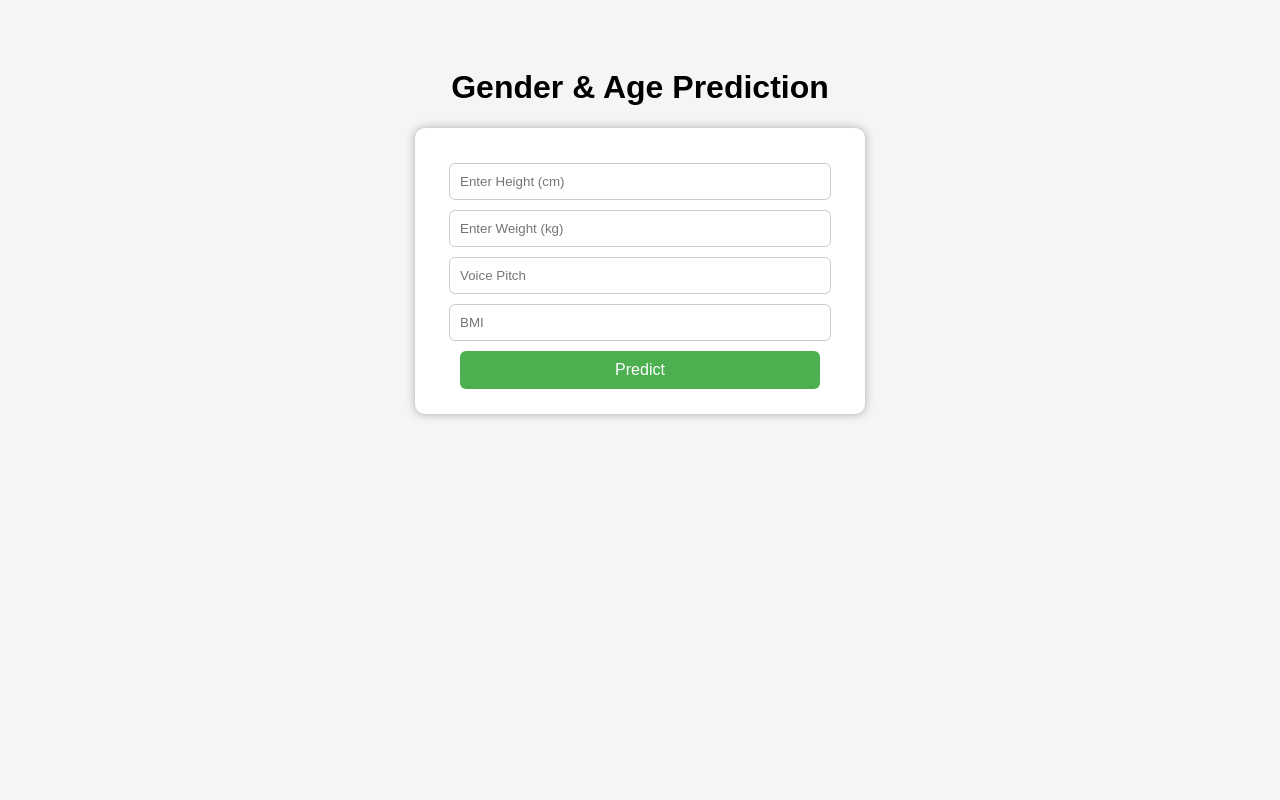
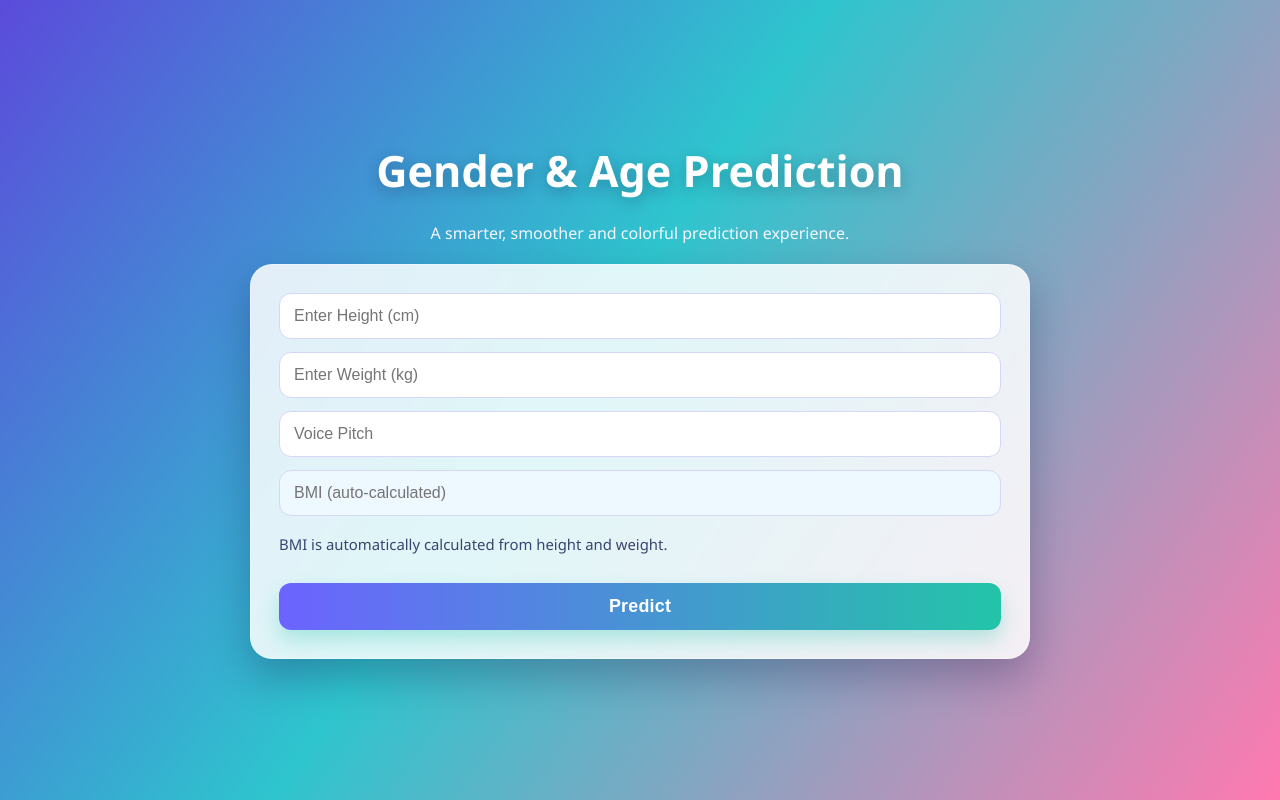
Before and after one commit to chaudhary-pawan/Gender-and-Age-detection, a Django app: page / in a window 1280 px wide. Run offline with Django 5.2, Linux system fonts and the light colour scheme; parts of the project's set-up code (start-up, migrations or seed data) failed here and were passed over.

Commit message:
Redesign UI and add auto BMI calculation
Agent-Logs-Url: https://github.com/chaudhary-pawan/Gender-and-Age-detection/sessions/b5a9dd44-64be-45d4-bc71-bf317e06392f

Co-authored-by: chaudhary-pawan <144591052+chaudhary-pawan@users.noreply.github.com>

```diff
--- a/project_app/templates/index.html
+++ b/project_app/templates/index.html
@@ -2,66 +2,185 @@
 <html>
 <head>
     <title>Gender & Age Prediction</title>
+    <meta name="viewport" content="width=device-width, initial-scale=1.0" />
 
     <style>
+        :root {
+            --card-bg: rgba(255, 255, 255, 0.85);
+            --text-main: #1d1b4f;
+            --accent: #6c63ff;
+            --accent-2: #23c4a8;
+        }
+
+        * {
+            box-sizing: border-box;
+        }
+
         body {
-            font-family: Arial;
-            background: #f5f5f5;
-            padding: 40px;
+            margin: 0;
+            min-height: 100vh;
+            font-family: "Segoe UI", Arial, sans-serif;
+            background: linear-gradient(125deg, #5b4bdb 0%, #2ec5ce 45%, #ff79b0 100%);
+            display: flex;
+            align-items: center;
+            justify-content: center;
+            padding: 32px 16px;
+            color: var(--text-main);
+        }
+
+        .container {
+            width: 100%;
+            max-width: 780px;
+        }
+
+        .card {
+            width: 100%;
+            background: var(--card-bg);
+            border: 1px solid rgba(255, 255, 255, 0.35);
+            backdrop-filter: blur(6px);
+            border-radius: 22px;
+            padding: 28px;
+            box-shadow: 0 18px 40px rgba(23, 13, 63, 0.28);
+            animation: fadeIn 0.55s ease;
+        }
+
+        h1 {
+            margin: 0 0 22px;
             text-align: center;
+            font-size: clamp(2rem, 4vw, 2.7rem);
+            color: #fff;
+            text-shadow: 0 4px 15px rgba(16, 8, 39, 0.25);
         }
+
+        .subtext {
+            margin: 0 0 20px;
+            text-align: center;
+            color: #f5f5ff;
+            font-size: 1rem;
+        }
+
         form {
-            width: 400px;
-            margin: auto;
-            background: white;
-            padding: 25px;
-            border-radius: 10px;
-            box-shadow: 0px 0px 10px #aaa;
+            display: grid;
+            gap: 13px;
         }
+
         input, button {
-            width: 90%;
-            padding: 10px;
-            margin-top: 10px;
-            border-radius: 6px;
-            border: 1px solid #ccc;
+            width: 100%;
+            padding: 13px 14px;
+            border-radius: 12px;
+            border: 1px solid #d4d7f6;
+            outline: none;
+            font-size: 1rem;
+            transition: all 0.22s ease;
         }
+
+        input:focus {
+            border-color: var(--accent);
+            box-shadow: 0 0 0 4px rgba(108, 99, 255, 0.18);
+            transform: translateY(-1px);
+        }
+
+        input[readonly] {
+            background: #eef8ff;
+            color: #2f3a5a;
+            cursor: not-allowed;
+        }
+
         button {
-            background: #4CAF50;
+            margin-top: 2px;
             border: none;
             color: white;
-            font-size: 16px;
+            font-size: 1.12rem;
+            font-weight: 600;
+            letter-spacing: 0.2px;
+            background: linear-gradient(90deg, var(--accent) 0%, var(--accent-2) 100%);
+            box-shadow: 0 10px 20px rgba(35, 196, 168, 0.3);
+            cursor: pointer;
         }
+
         button:hover {
-            background: #45A049;
+            transform: translateY(-1px);
+            box-shadow: 0 15px 28px rgba(35, 196, 168, 0.4);
+        }
+
+        .meta {
+            margin-top: 5px;
+            font-size: 0.93rem;
+            color: #39456e;
+        }
+
+        .error {
+            margin: 2px 0 0;
+            background: #ffe6eb;
+            color: #a31f3f;
+            padding: 10px 12px;
+            border-radius: 10px;
+            font-size: 0.95rem;
+            border: 1px solid #ffc6d3;
         }
 
         .result-box {
             margin-top: 20px;
-            background: white;
-            padding: 20px;
-            width: 450px;
-            margin-left: auto;
-            margin-right: auto;
-            border-radius: 10px;
-            box-shadow: 0px 0px 10px #aaa;
+            background: #ffffff;
+            padding: 22px;
+            border-radius: 18px;
+            border: 1px solid #e5e5fb;
+            animation: fadeIn 0.6s ease;
+        }
+
+        .result-box h2 {
+            margin-top: 0;
+        }
+
+        .result-box p {
+            font-size: 1.2rem;
+            margin: 12px 0;
+        }
+
+        @keyframes fadeIn {
+            from {
+                opacity: 0;
+                transform: translateY(12px);
+            }
+            to {
+                opacity: 1;
+                transform: translateY(0);
+            }
+        }
+
+        @media (max-width: 768px) {
+            .card {
+                padding: 20px 18px;
+            }
+            .result-box p {
+                font-size: 1.1rem;
+            }
         }
     </style>
 
 </head>
 <body>
 
+<div class="container">
     <h1>Gender & Age Prediction</h1>
+    <p class="subtext">A smarter, smoother and colorful prediction experience.</p>
 
+    <div class="card">
         <form method="POST">
             {% csrf_token %}
 
-    <input type="number" step="0.1" name="height" placeholder="Enter Height (cm)" required>
+            <input id="height" type="number" min="1" step="0.1" name="height" placeholder="Enter Height (cm)" value="{{ form_data.height }}" required>
 
-    <input type="number" step="0.1" name="weight" placeholder="Enter Weight (kg)" required>
+            <input id="weight" type="number" min="1" step="0.1" name="weight" placeholder="Enter Weight (kg)" value="{{ form_data.weight }}" required>
 
-    <input type="number" name="voice_pitch" placeholder="Voice Pitch" required>
+            <input type="number" min="1" step="0.1" name="voice_pitch" placeholder="Voice Pitch" value="{{ form_data.voice_pitch }}" required>
 
-    <input type="number" step="0.1" name="bmi" placeholder="BMI" required>
+            <input id="bmi" type="number" min="1" step="0.01" name="bmi" placeholder="BMI (auto-calculated)" value="{{ form_data.bmi }}" readonly required>
+            <p class="meta">BMI is automatically calculated from height and weight.</p>
+
+            {% if error %}
+            <p class="error">{{ error }}</p>
+            {% endif %}
 
             <button type="submit">Predict</button>
         </form>
@@ -79,6 +198,31 @@
             </p>
         </div>
         {% endif %}
+    </div>
+</div>
+
+<script>
+    const heightInput = document.getElementById("height");
+    const weightInput = document.getElementById("weight");
+    const bmiInput = document.getElementById("bmi");
+
+    function updateBMI() {
+        const height = parseFloat(heightInput.value);
+        const weight = parseFloat(weightInput.value);
+
+        if (!height || !weight || height <= 0 || weight <= 0) {
+            bmiInput.value = "";
+            return;
+        }
+
+        const bmi = weight / Math.pow(height / 100, 2);
+        bmiInput.value = bmi.toFixed(2);
+    }
+
+    heightInput.addEventListener("input", updateBMI);
+    weightInput.addEventListener("input", updateBMI);
+    updateBMI();
+</script>
 
 </body>
 </html>
--- a/project_app/views.py
+++ b/project_app/views.py
@@ -3,23 +3,43 @@ from .ml_utils import predict_gender_age
 
 def index(request):
     prediction = None
+    error = None
+    form_data = {"height": "", "weight": "", "voice_pitch": "", "bmi": ""}
 
     if request.method == "POST":
-        height = float(request.POST.get("height"))
-        weight = float(request.POST.get("weight"))
-        voice = float(request.POST.get("voice_pitch"))
-        bmi = float(request.POST.get("bmi"))
-
-        result = predict_gender_age(height, weight, voice, bmi)
-
-        prediction = {
-            "gender": result["gender"],
-            "gender_confidence": result["gender_confidence"],
-            "age_group": result["age_group"],
-            "age_confidence": result["age_confidence"]
+        form_data = {
+            "height": request.POST.get("height", "").strip(),
+            "weight": request.POST.get("weight", "").strip(),
+            "voice_pitch": request.POST.get("voice_pitch", "").strip(),
+            "bmi": request.POST.get("bmi", "").strip(),
         }
 
-    return render(request, "index.html", {"prediction": prediction})
+        try:
+            height = float(form_data["height"])
+            weight = float(form_data["weight"])
+            voice = float(form_data["voice_pitch"])
+            bmi = float(form_data["bmi"]) if form_data["bmi"] else 0
+
+            if height <= 0 or weight <= 0:
+                raise ValueError("Height and weight must be greater than zero.")
+            if voice <= 0:
+                raise ValueError("Voice pitch must be greater than zero.")
+
+            if bmi <= 0:
+                bmi = weight / ((height / 100) ** 2)
+
+            form_data["bmi"] = f"{bmi:.2f}"
+            result = predict_gender_age(height, weight, voice, bmi)
+            prediction = {
+                "gender": result["gender"],
+                "gender_confidence": result["gender_confidence"],
+                "age_group": result["age_group"],
+                "age_confidence": result["age_confidence"],
+            }
+        except (TypeError, ValueError):
+            error = "Please enter valid positive values for Height, Weight, and Voice Pitch."
+
+    return render(request, "index.html", {"prediction": prediction, "error": error, "form_data": form_data})
 
 
 def home(request):
```
Lines whose indentation alone changed are shown as unchanged.
